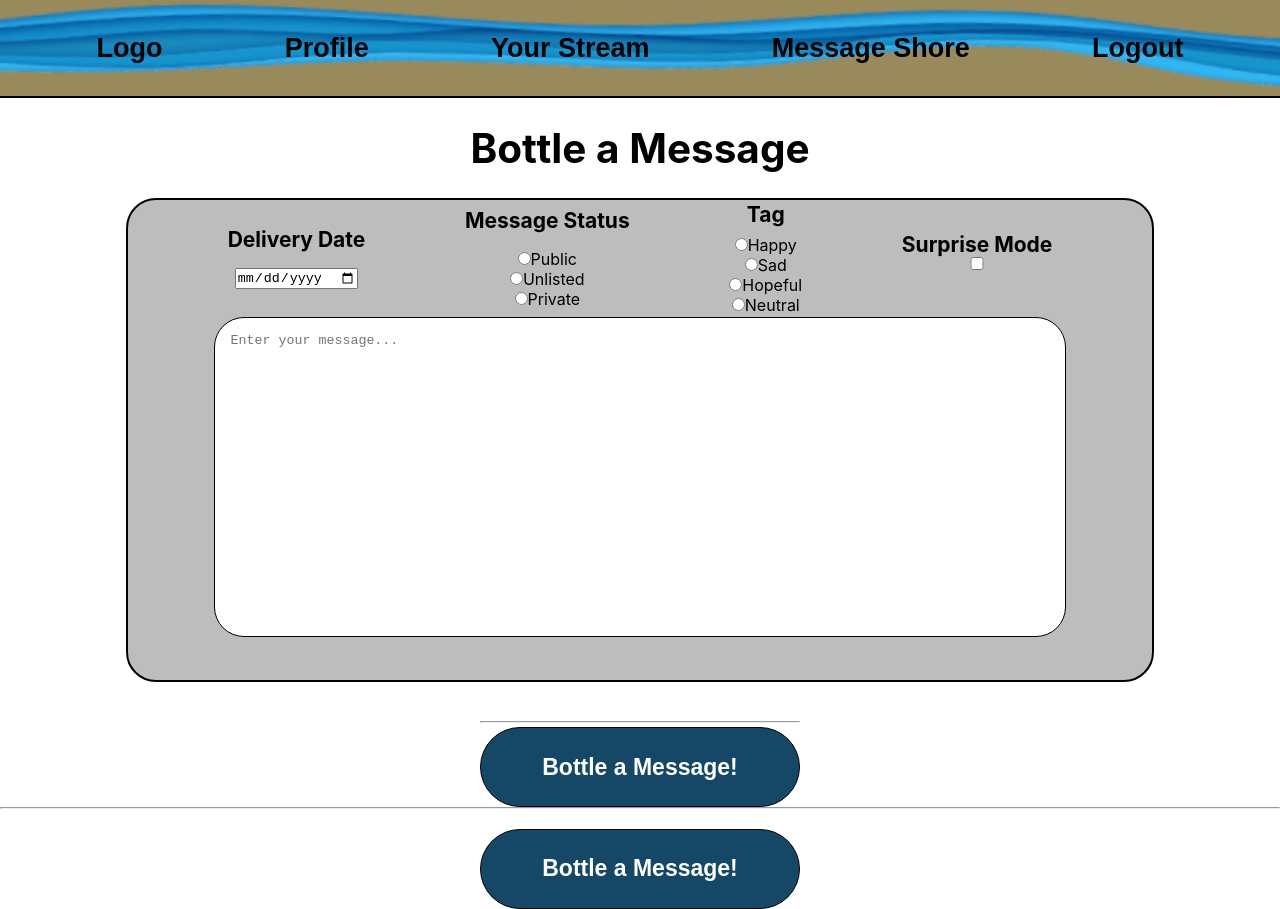
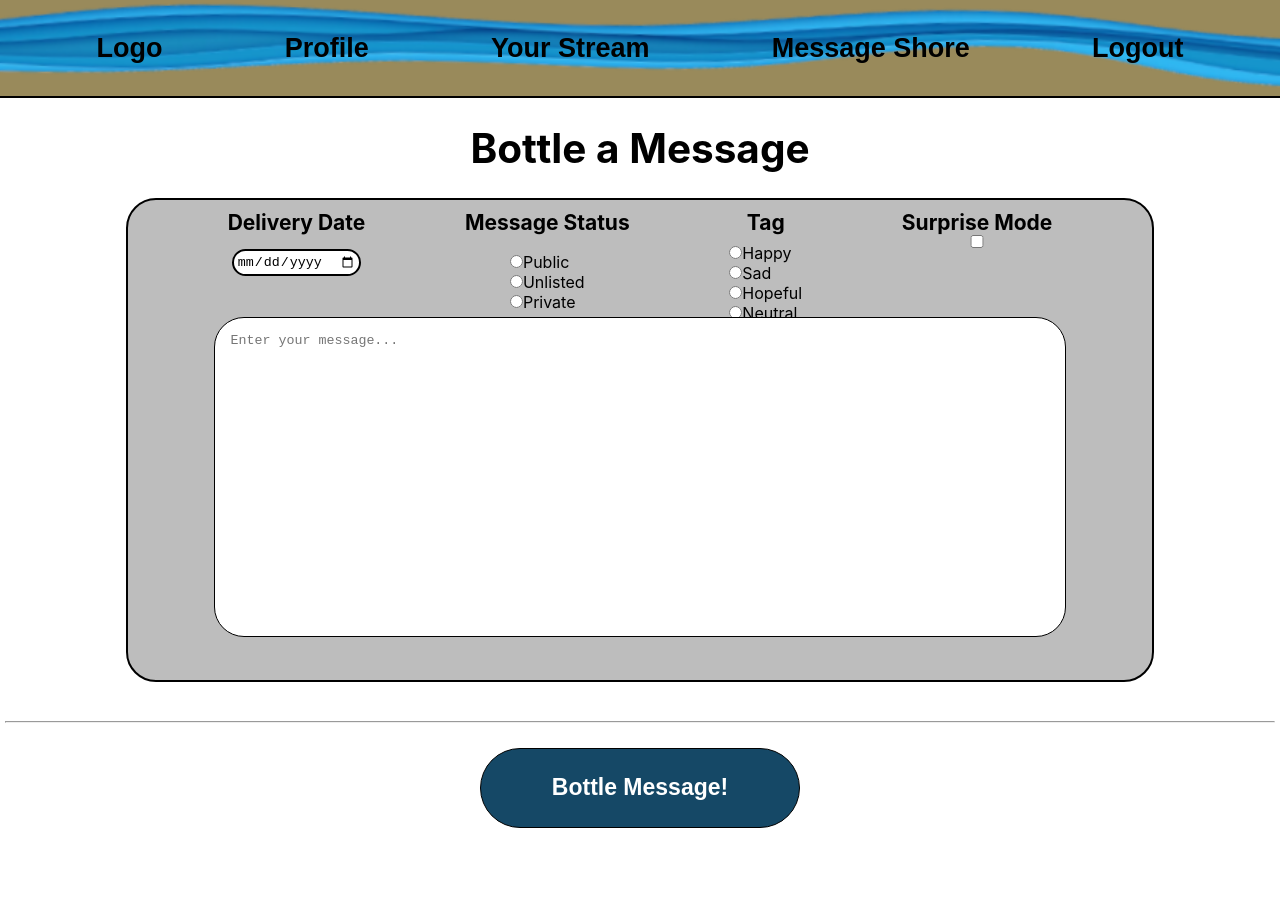
Before and after one commit to DannyHayek/time-capsule-client, a React (Create React App) app: page /bottleMessage in a window 1280 px wide. After the commit the page ends 828 px from the top, so only its background shows below. Built offline with nearby package versions, Linux system fonts and the light colour scheme.

Commit message:
Improved styling and layound for radio buttons and bottle message button

```diff
--- a/src/components/bottleMessage/BottleMessageButton.jsx
+++ b/src/components/bottleMessage/BottleMessageButton.jsx
@@ -3,12 +3,12 @@ import React from 'react'
 const BottleMessageButton = ({bottleMessage}) => {
   return (
     <div>
-        <hr></hr>
+        <hr className='horizontal-rule-bottle'></hr>
 
-        <button className='primary-btn bottle-message-button' onClick={() => {
+        <button className='primary-btn bottle-message-button bottle-message-bottle-button' onClick={() => {
             bottleMessage();
              }}>
-                Bottle a Message!
+                Bottle Message!
             </button>
     </div>
   )
--- a/src/components/bottleMessage/BottleMessageStatus.jsx
+++ b/src/components/bottleMessage/BottleMessageStatus.jsx
@@ -2,22 +2,22 @@ import React from 'react'
 
 const BottleMessageStatus = ({setStatus}) => {
   return (
-    <div>
+    <div className='flex column status-label-buttons'>
         <label htmlFor="message-status" className='bottle-message-label flex column'>Message Status</label>
 
-        <form onChange={e => setStatus(e.target.value)} className='flex column'>
+        <form onChange={e => setStatus(e.target.value)} className='flex column radio-form'>
           <div>
-            <input type="radio" id="public" name="fav_language" value="Public"></input>
-            <label htmlFor="public">Public</label>
+            <input type="radio" id="public" name="status" value="Public"></input>
+            <label className='radio-button' htmlFor="public">Public</label>
           </div>
 
           <div>
-            <input type="radio" id="unlisted" name="fav_language" value="Unlisted"></input>
+            <input type="radio" id="unlisted" name="status" value="Unlisted"></input>
             <label htmlFor="unlisted">Unlisted</label>
           </div>
 
           <div>
-            <input type="radio" id="private" name="fav_language" value="Private"></input>
+            <input type="radio" id="private" name="status" value="Private"></input>
             <label htmlFor="private">Private</label>
           </div>
 
--- a/src/components/bottleMessage/BottleMessageTag.jsx
+++ b/src/components/bottleMessage/BottleMessageTag.jsx
@@ -2,10 +2,10 @@ import React from 'react'
 
 const BottleMessageTag = ({setTag}) => {
   return (
-    <div>
+    <div className='flex column status-label-buttons'>
         <label htmlFor="message-tag" className='bottle-message-label flex column'>Tag</label>
 
-        <form onChange={e => setTag(e.target.value)} className='flex column'>
+        <form onChange={e => setTag(e.target.value)} className='flex column radio-form'>
           <div>
             <input type="radio" id="happy" name="tag" value="Happy"></input>
             <label htmlFor="happy">Happy</label>
--- a/src/pages/App/App.jsx
+++ b/src/pages/App/App.jsx
@@ -9,13 +9,15 @@ import BottleMessageButton from '../../components/shared/BottleMessageButton';
 function App() {
   const location = useLocation();
 
-  const discluded = ["/", "/authPage"];
+  const discludedNav = ["/", "/authPage"];
+  const discludedButton = ["/", "/authPage", "/bottleMessage"]
+
 
   return (
     <div className="App">
-      {discluded.every((route) => route !== location.pathname) && <Nav />}
+      {discludedNav.every((route) => route !== location.pathname) && <Nav />}
       <PageRoutes />
-      {discluded.every((route) => route !== location.pathname) && <BottleMessageButton />}
+      {discludedButton.every((route) => route !== location.pathname) && <BottleMessageButton />}
     </div>
   );
 }
--- a/src/pages/BottleMessage/BottleMessage.css
+++ b/src/pages/BottleMessage/BottleMessage.css
@@ -20,11 +20,13 @@
     width: 100%;
     height: 20%;
     margin: 1% 0;
-    align-items: center;
+    align-items: start;
 }
 
 .delivery-date-picker {
-
+    padding: 2%;
+    border: 2px solid black;
+    border-radius: 30px;
 }
 
 .bottle-message-label {
@@ -46,3 +48,23 @@
     padding: 1.5%;
     resize: none;
 }
+
+.bottle-message-bottle-button {
+    margin-top: 2%;
+}
+
+.horizontal-rule-bottle {
+    width: 99dvw;
+}
+
+.radio-form {
+    align-items: flex-start;
+}
+
+.radio-button {
+    margin-left: 0%;
+}
+
+.status-label-buttons {
+    align-items: center;
+}
```
